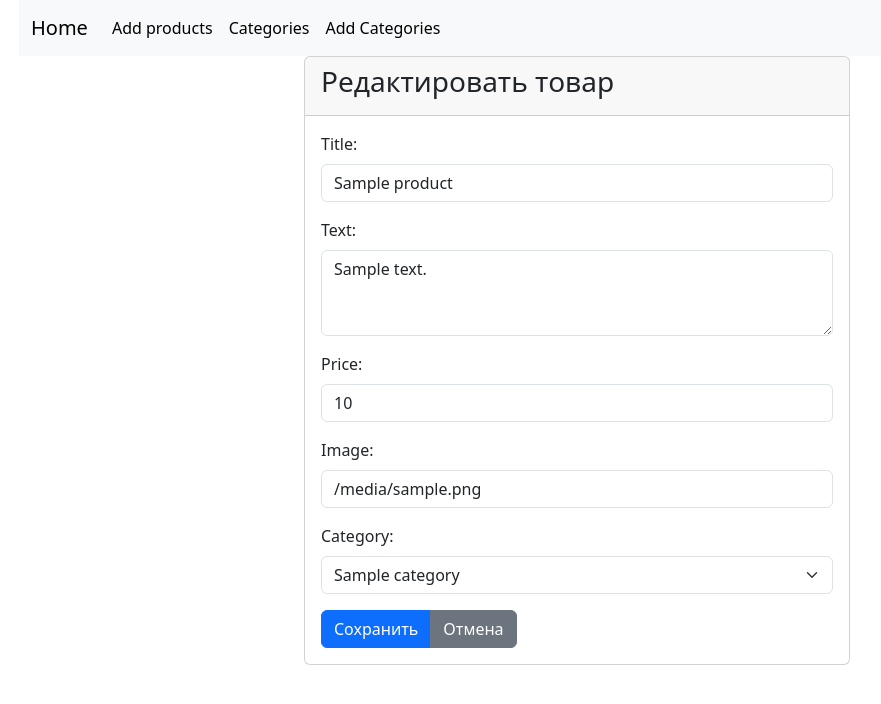
After one commit to BeksultanIT/online_shop, a Django app: template webapp/templates/product_edit.html in a window 1280 px wide. The commit adds this page. Shown: the top 704 px of the page, without its empty margins (63-944 px from the left). Run offline with Django 3.2, Linux system fonts and the light colour scheme; the template is opened without the code that fills it: most values are stand-ins (such as "Sample title", 1, 10 or a date in 2020); parts of the project's set-up code (start-up, migrations or seed data) failed here and were passed over.

Commit message:
создал функции к продуктам для удаления и исправление так же для этого создал html файл добаивл

```diff
--- a/webapp/templates/product_details.html
+++ b/webapp/templates/product_details.html
@@ -18,6 +18,11 @@
                         <p class="card-text">{{ product.description }}</p>
                         <p class="card-text"><strong>Цена: {{ product.price }} $</strong></p>
                         <p class="card-text"><small class="text-muted">{{ product.created_at }}</small></p>
+                      <div class="btn-group mb-3" role="group">
+                            <a href="{% url 'product_edit' product.pk %}" class="btn btn-warning">Редактировать</a>
+                            <a href="{% url 'product_delete' product.pk %}" class="btn btn-danger"
+                               onclick="return confirm('Вы уверены, что хотите удалить этот товар?')">Удалить</a>
+                        </div>
                     </div>
                 </div>
             </div>
--- /dev/null
+++ b/webapp/templates/product_edit.html
@@ -0,0 +1,52 @@
+{% extends 'base.html' %}
+{% block title %}
+    <title>Редактировать товар</title>
+{% endblock %}
+
+{% block content %}
+<div class="row justify-content-center">
+    <div class="col-md-6">
+        <div class="card">
+            <div class="card-header">
+                <h3>Редактировать товар</h3>
+            </div>
+            <div class="card-body">
+                <form action="" method="post">
+                    {% csrf_token %}
+                    <div class="mb-3">
+                        <label for="title" class="form-label">Title:</label>
+                        <input type="text" class="form-control" id="title" name="title" value="{{ product.title }}" required>
+                    </div>
+                    <div class="mb-3">
+                        <label for="description" class="form-label">Text:</label>
+                        <textarea class="form-control" id="description" name="description" rows="3">{{ product.description }}</textarea>
+                    </div>
+                    <div class="mb-3">
+                        <label for="price" class="form-label">Price:</label>
+                        <input type="number" class="form-control" id="price" name="price" value="{{ product.price }}" step="0.01" required>
+                    </div>
+                    <div class="mb-3">
+                        <label for="image" class="form-label">Image:</label>
+                        <input type="url" class="form-control" id="image" name="image" value="{{ product.image }}">
+                    </div>
+                    <div class="mb-3">
+                        <label for="category" class="form-label">Category:</label>
+                        <select name="category_id" id="category" class="form-select" required>
+                            <option value="">Choose category</option>
+                            {% for category in categories %}
+                                <option value="{{ category.id }}" {% if category.id == product.category.id %}selected{% endif %}>
+                                    {{ category.name }}
+                                </option>
+                            {% endfor %}
+                        </select>
+                    </div>
+                    <div class="btn-group" role="group">
+                        <button type="submit" class="btn btn-primary">Сохранить</button>
+                        <a href="{% url 'product_details' product.pk %}" class="btn btn-secondary">Отмена</a>
+                    </div>
+                </form>
+            </div>
+        </div>
+    </div>
+</div>
+{% endblock %}
--- a/webapp/urls.py
+++ b/webapp/urls.py
@@ -1,7 +1,7 @@
 from django.urls import path
 
 from webapp.views import index, products_add, product_details, categories_add, categories_view, category_edit_view, \
-    category_delete
+    category_delete, product_edit_view, product_delete
 
 urlpatterns = [
     path('', index, name='index'),
@@ -12,4 +12,6 @@ urlpatterns = [
     path('categories/', categories_view, name='categories_view'),
     path('categories/<int:pk>/edit/', category_edit_view, name='category_edit'),
     path('categories/<int:pk>/delete/', category_delete, name='category_delete'),
+    path('product/<int:pk>/edit/', product_edit_view, name='product_edit'),
+    path('product/<int:pk>/delete/', product_delete, name='product_delete'),
 ]
```
Also changed, not shown: webapp/views.py (+20 -1 lines).
